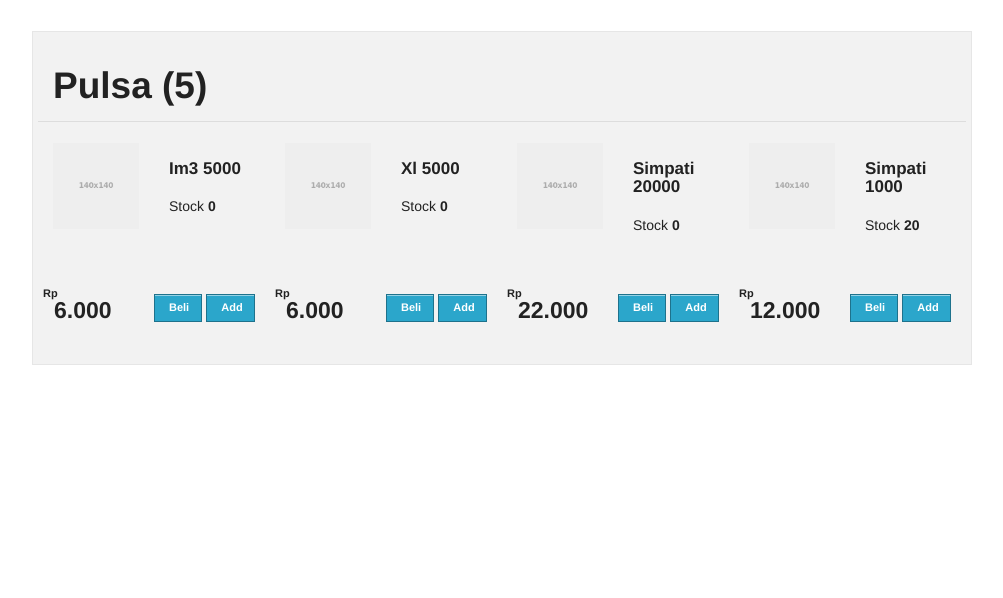
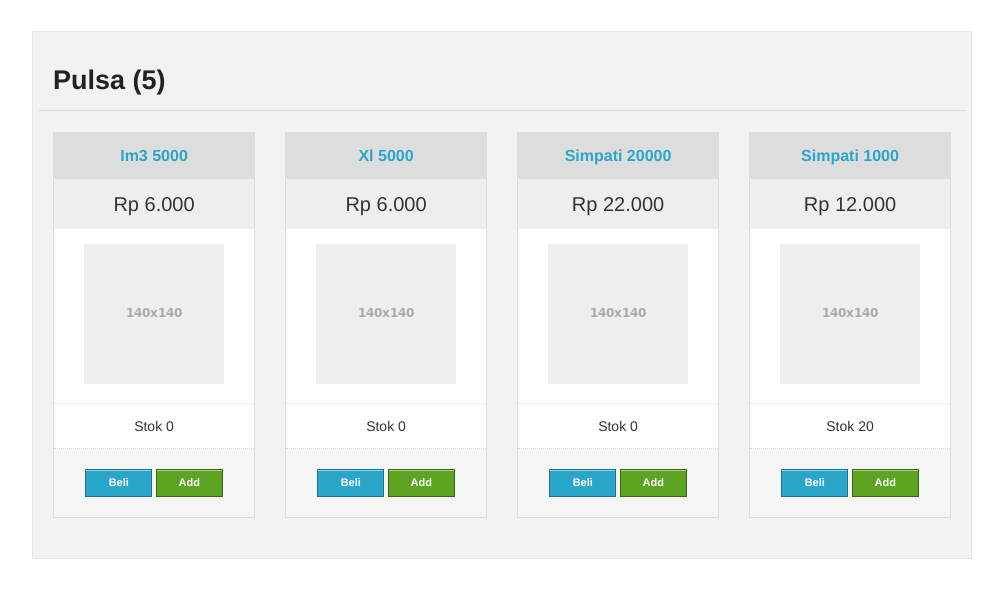
Before and after one commit to emaniacs/belajar-django, a Django app: page /produk/ in a window 1280 px wide. Shown: the part 45-643 px from the top of the page, without its empty margins (138-1141 px from the left). Run offline with Django 3.2, Linux system fonts and the light colour scheme; data comes from the database, SQL or seed files in the repository; parts of the project's set-up code (start-up, migrations or seed data) failed here and were passed over.

Commit message:
Update tampilan home

```diff
--- a/etc/templates/products/home.html
+++ b/etc/templates/products/home.html
@@ -3,71 +3,7 @@
 {% load my_helper %}
 
 {% block style %}
-<style>
-    .item-detail{
-        margin-left: 11px;
-        position:relative;
-    }
-    .item-detail b{
 
-    }
-    .item-detail hr{
-        margin-top:0;
-    }
-    .harga {
-        margin-top:5px;
-        left:1px;
-        margin-bottom:1px;
-        position: relative;
-    }
-    .harga span.rp {
-        position: absolute;
-        top: -11px;
-        font-size: 11px;
-        left: 4px;
-        font-weight: bold;
-    }
-    .harga span.h{
-        font-size:23px;
-        font-weight: bold;
-    }
-    .items div {
-        min-height:173px;
-    }
-    .item-detail .btns, p.harga {
-        position:absolute;
-        bottom:1px
-    }
-    .btns {
-        right: 1px;
-    }
-
-    .item-title {
-        position: relative;
-    }
-    .items {
-        padding-bottom:3px;
-        margin-bottom: 5px
-    }
-    .items:hover {
-        border-bottom: 7px solid #aaa;
-    }
-    .products a {
-        font-weight: bold;
-        font-size: 23px;
-    }
-
-    .item:hover {
-        //background-color: #ddd;
-        border-bottom: 3px solid #aaa;
-    }
-    .item {
-        min-height: 201px;
-    }
-    .item .detail-atas {
-        min-height:151px;
-    }
-</style>
 {% endblock %}
 
 {% block script %}
@@ -138,43 +74,38 @@
         <div class="row">
             <div class="twelve columns">
                 <a href="/produk/by/{{tipe.nama}}">
-                    <h2>{{tipe.nama_keren}} ({{tipe.nama|get_total_item}})</h2>
+                    <h3>{{tipe.nama_keren}} ({{tipe.nama|get_total_item}})</h3>
                 </a>
             </div>
             <hr/>
             <div class="twelve columns">
                 <div class="row">
-                    {% for item in tipe.nama|get_item_by_type:4 %}
-                    <div class="three columns item">
-                        <div class="row detail-atas">
-                            <div class="six columns image">
-                                <a href="/produk/by/{{tipe.nama}}/{{item.id}}">
-                                    <img src="{{item.img}}" class="img"/>
-                                </a>
-                            </div>
-                            <div class="six columns detail">
-                                <p><h5>{{item.nama}}</h5></p>
-                                <p>Stock <b>{{item.stok}}</b></p>
-                            </div>
-                        </div>
-
-                        <div class="row detail-bawah">
-                            <div class="six columns harga">
-                                <span class="rp">Rp</span>
-                                <span class="h">{{item.harga_jual}}</span>
-                            </div>
-                            <div class="six columns">
-                                <div class="row" id="item{{item.id}}"
-                                     data-id="{{item.id}}" data-nama="{{item.nama}}"
-                                     data-harga="{{item.harga_jual}}"
-                                >
-                                    <span class="button small five pulsa-beli">Beli</span>
-                                    <span class="button five small pulsa-add">Add</span>
-                                </div>
+                {% for item in tipe.nama|get_item_by_type:4 %}
+                    <div class="three columns">
+                        <div class="row">
+                            <div class="columns twelve">
+                                <ul class="pricing-table">
+                                    <li class="title"><a href="/produk/by/{{tipe.nama}}/{{item.id}}">{{item.nama}}</a></li>
+                                    <li class="harga price">
+                                        <span class="rp">Rp</span>
+                                        <span class="h">{{item.harga_jual}}</span>
+                                    </li>
+                                    <li class="description">
+                                        <img src="{{item.img}}" class="img">
+                                    </li>
+                                    <li class="bullet-item">Stok {{item.stok}}</li>
+                                    <li class="cta-button" id="item{{item.id}}"
+                                         data-id="{{item.id}}"
+                                         data-nama="{{item.nama}}"
+                                         data-harga="{{item.harga_jual}}">
+                                        <a class="button small five pulsa-beli" href="#">Beli</a>
+                                        <a class="button small five pulsa-add success" href="#">Add</a>
+                                    </li>
+                                </ul>
                             </div>
                         </div>
                     </div>
-                    {% endfor %}
+                {% endfor %}
                 </div>
             </div>
         </div>
```
